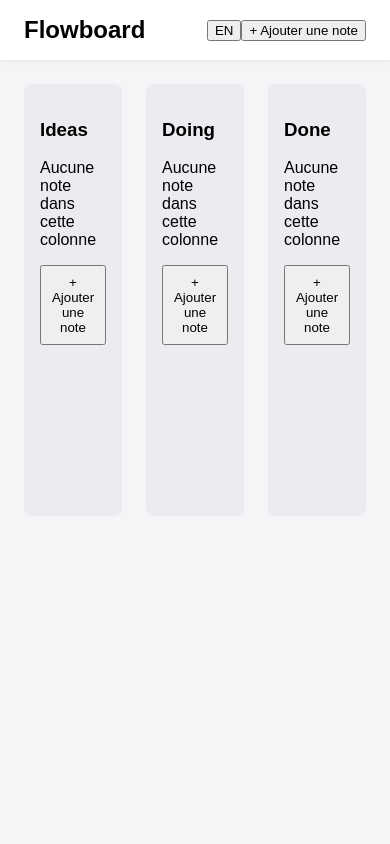
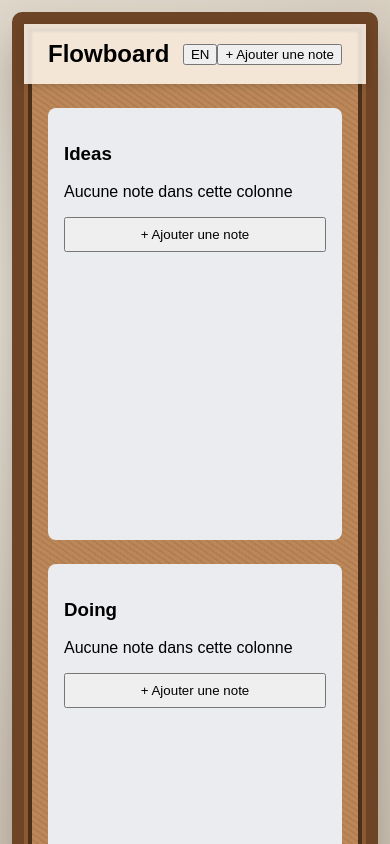
Before and after one commit to eloise04/flowboard, a React (Vite) app: page / in a window 390 px wide. Shown: the top 844 px of the page. Built offline with nearby package versions, Linux system fonts and the light colour scheme.

Commit message:
adding style

```diff
--- a/src/App.tsx
+++ b/src/App.tsx
@@ -3,10 +3,10 @@ import Board from "./components/board/Board/Board"
 
 function App() {
   return (
-    <>
+    <div className="cork-board-frame">
       <Topbar />
       <Board />
-    </>
+    </div>
   )
 }
 
--- a/src/components/board/Column/Column.tsx
+++ b/src/components/board/Column/Column.tsx
@@ -7,11 +7,11 @@ const DRAG_DATA_TYPE = 'text/plain'
 export default function Column({ columnId, title, notes, handleAddNote, handleEditNote, handleDeleteNote, handleMoveNote }: { readonly columnId: string, readonly title: string, readonly notes: readonly NoteCard[], readonly handleAddNote: (columnId: string) => void, readonly handleEditNote: (columnId: string, id: string, newText: string) => void, readonly handleDeleteNote: (columnId: string, id: string) => void, readonly handleMoveNote: (fromColumnId: string, toColumnId: string, id: string) => void }) {
   useLanguage()
 
-  const handleDragOver = (event: React.DragEvent<HTMLDivElement>) => {
+  const handleDragOver = (event: React.DragEvent<HTMLElement>) => {
     event.preventDefault()
   }
 
-  const handleDrop = (event: React.DragEvent<HTMLDivElement>) => {
+  const handleDrop = (event: React.DragEvent<HTMLElement>) => {
     event.preventDefault()
 
     const data = event.dataTransfer.getData(DRAG_DATA_TYPE)
--- a/src/components/board/NoteCard/NoteCard.tsx
+++ b/src/components/board/NoteCard/NoteCard.tsx
@@ -25,6 +25,30 @@ export default function Card({ noteId, columnId, content, handleEditNote, handle
       JSON.stringify({ noteId, fromColumnId: columnId }),
     )
     event.dataTransfer.effectAllowed = 'move'
+
+    // Create a visual copy for the drag image (only works in real browsers)
+    if (event.dataTransfer.setDragImage) {
+      const dragImage = document.createElement('div')
+      dragImage.style.position = 'absolute'
+      dragImage.style.left = '-9999px'
+      dragImage.style.width = event.currentTarget.offsetWidth + 'px'
+      dragImage.style.padding = '14px 12px'
+      dragImage.style.background = '#ffe97d'
+      dragImage.style.border = 'none'
+      dragImage.style.borderRadius = '2px'
+      dragImage.style.color = '#3d321f'
+      dragImage.style.fontSize = '0.98rem'
+      dragImage.style.fontFamily = '"Segoe Print", "Bradley Hand", "Comic Sans MS", cursive'
+      dragImage.style.boxShadow = '0 12px 24px rgba(32, 22, 10, 0.4)'
+      dragImage.style.opacity = '0.95'
+      dragImage.textContent = inputValue
+      document.body.appendChild(dragImage)
+
+      event.dataTransfer.setDragImage(dragImage, 0, 0)
+
+      // Clean up after drag starts
+      setTimeout(() => dragImage.remove(), 0)
+    }
   }
 
   return (
--- a/src/index.css
+++ b/src/index.css
@@ -1,17 +1,42 @@
 body {
   margin: 0;
   font-family: sans-serif;
-  background: #f4f5f7;
+  min-height: 100vh;
+  background:
+    radial-gradient(circle at 15% 20%, #f0eadf 0, #d7cec0 38%, #c8bda9 100%);
+}
+
+#root {
+  min-height: 100vh;
+  padding: 5px;
+  box-sizing: border-box;
+}
+
+.cork-board-frame {
+  min-height: calc(100vh - 48px);
+  border: 18px solid #6d4425;
+  border-radius: 14px;
+  box-shadow:
+    0 26px 50px rgba(34, 24, 16, 0.32),
+    inset 0 0 0 4px #8b5a33,
+    inset 0 0 0 8px #4c2f18;
+  background-color: #bc8758;
+  background-image:
+    radial-gradient(circle at 10% 25%, rgba(255, 244, 220, 0.2) 0 3px, transparent 4px),
+    radial-gradient(circle at 78% 60%, rgba(68, 44, 24, 0.16) 0 2px, transparent 3px),
+    radial-gradient(circle at 35% 80%, rgba(255, 255, 255, 0.14) 0 2px, transparent 3px),
+    repeating-linear-gradient(35deg, rgba(84, 54, 33, 0.11) 0 2px, rgba(191, 140, 91, 0.14) 2px 5px);
 }
 
 .topbar {
   height: 60px;
-  background: white;
+  background: rgba(255, 250, 240, 0.84);
+  backdrop-filter: blur(1px);
   display: flex;
   align-items: center;
   justify-content: space-between;
   padding: 0 24px;
-  box-shadow: 0 2px 4px rgba(0,0,0,0.05);
+  box-shadow: 0 2px 8px rgba(0,0,0,0.14);
 }
 
 .board {
@@ -19,6 +44,7 @@ body {
   gap: 24px;
   padding: 24px;
   overflow-x: auto;
+  flex-wrap: wrap;
 }
 
 .column {
@@ -30,26 +56,114 @@ body {
 }
 
 .card {
-  background: white;
-  padding: 16px;
-  border-radius: 6px;
-  margin-bottom: 12px;
-  box-shadow: 0 1px 2px rgba(0,0,0,0.1);
+  width: 100%;
+  box-sizing: border-box;
+  border: none;
+  outline: none;
+  padding: 14px 12px;
+  margin-bottom: 8px;
+  border-radius: 2px;
+  color: #3d321f;
+  font-size: 0.98rem;
+  font-family: "Segoe Print", "Bradley Hand", "Comic Sans MS", cursive;
+  background:
+    linear-gradient(175deg, rgba(255, 255, 255, 0.35), rgba(255, 255, 255, 0) 38%),
+    #ffe97d;
+  box-shadow:
+    0 10px 18px rgba(32, 22, 10, 0.28),
+    0 2px 0 rgba(255, 255, 255, 0.4) inset;
+  transform: rotate(-1.2deg);
+  transition: transform 0.12s ease, box-shadow 0.12s ease;
+}
+
+.card-container {
+  position: relative;
+}
+
+.card-container::before {
+  content: "";
+  position: absolute;
+  top: -8px;
+  left: 50%;
+  transform: translateX(-50%);
+  width: 16px;
+  height: 16px;
+  border-radius: 50%;
+  background: radial-gradient(circle at 35% 35%, #d84545 0%, #a02020 50%, #6b1414 100%);
+  box-shadow:
+    0 4px 8px rgba(0, 0, 0, 0.4),
+    inset -1px -1px 2px rgba(255, 255, 255, 0.2),
+    inset 1px 1px 2px rgba(0, 0, 0, 0.3);
+  pointer-events: none;
+  z-index: 10;
+}
+
+.card-container::after {
+  content: "";
+  position: absolute;
+  top: 10px;
+  right: 4px;
+  width: 14px;
+  height: 14px;
+  background: linear-gradient(135deg, #fff6b7 0%, #efcf5e 100%);
+  box-shadow: -1px 1px 2px rgba(0, 0, 0, 0.2);
+  transform: rotate(45deg);
+  pointer-events: none;
+}
+
+.column .card-container:nth-of-type(3n + 2) .card {
+  background:
+    linear-gradient(175deg, rgba(255, 255, 255, 0.34), rgba(255, 255, 255, 0) 38%),
+    #ffd9a8;
+  transform: rotate(1.1deg);
+}
+
+.column .card-container:nth-of-type(3n + 3) .card {
+  background:
+    linear-gradient(175deg, rgba(255, 255, 255, 0.32), rgba(255, 255, 255, 0) 38%),
+    #d8f1a3;
+  transform: rotate(-0.5deg);
 }
 
 .card[readonly] {
   cursor: grab;
+  transition: transform 0.15s ease, box-shadow 0.15s ease;
+}
+
+.card[readonly]:hover {
+  transform: rotate(-1.2deg) translateY(-2px);
+  box-shadow:
+    0 14px 24px rgba(32, 22, 10, 0.35),
+    0 2px 0 rgba(255, 255, 255, 0.4) inset;
 }
 
 .card[readonly]:active {
   cursor: grabbing;
+  opacity: 0.7;
+  transform: rotate(-1.2deg) scale(0.98);
 }
 
 .card:not([readonly]) {
   cursor: text;
+  transform: rotate(0deg) scale(1.01);
+  box-shadow:
+    0 14px 24px rgba(32, 22, 10, 0.3),
+    0 2px 0 rgba(255, 255, 255, 0.45) inset;
 }
 
 .add-btn {
   width: 100%;
   padding: 8px;
 }
+
+@media (max-width: 768px) {
+  #root {
+    padding: 12px;
+  }
+
+  .cork-board-frame {
+    min-height: calc(100vh - 24px);
+    border-width: 12px;
+    border-radius: 10px;
+  }
+}
```
